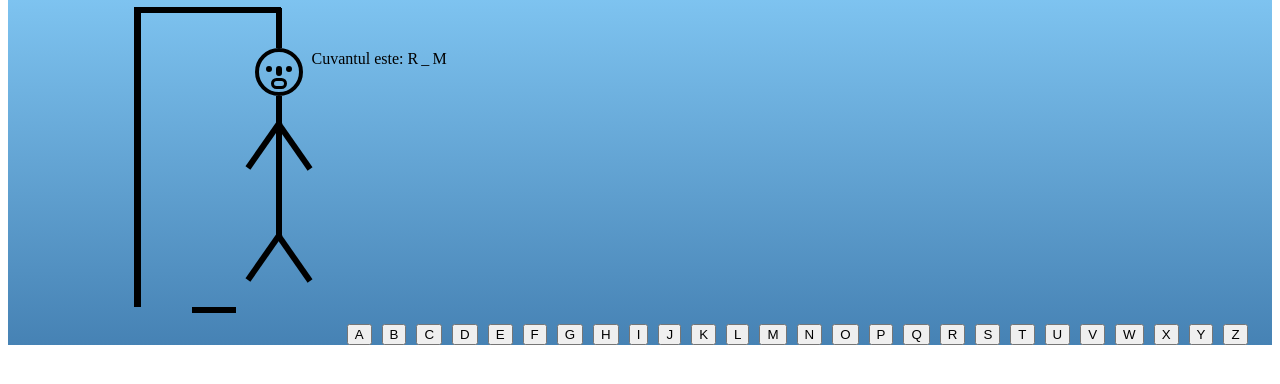
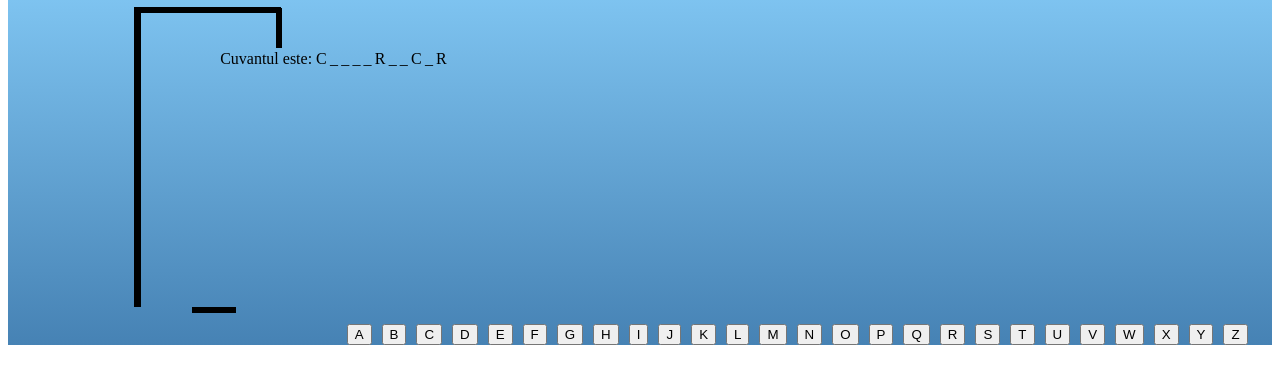
Before and after one commit to rmisca/Hangman-game, a plain HTML site: page index.html in a window 1280 px wide. Shown: the part 90-474 px from the top of the page. Drawn offline with Linux system fonts and the light colour scheme.

Commit message:
Show first or last letter in word.

```diff
--- a/index.html
+++ b/index.html
@@ -14,16 +14,16 @@
     <div id="vertical-line">
         <div id="horizontal-line-inline">
             <div id="vertical-line-inline"></div>
-            <div id="head" ></div>
-            <div id="body" ></div>
-            <div id="left-hand" ></div>
-            <div id="right-hand" ></div>
-            <div id="left-foot" ></div>
-            <div id="right-foot" ></div>
-            <div id="left-eye" ></div>
-            <div id="right-eye" ></div>
-            <div id="nose" ></div>
-            <div id="mouth" ></div>
+            <div id="head" class="hide" ></div>
+            <div id="body" class="hide"></div>
+            <div id="left-hand" class="hide" ></div>
+            <div id="right-hand" class="hide"></div>
+            <div id="left-foot" class="hide"></div>
+            <div id="right-foot" class="hide"></div>
+            <div id="left-eye" class="hide"></div>
+            <div id="right-eye" class="hide"></div>
+            <div id="nose" class="hide"></div>
+            <div id="mouth" class="hide"></div>
 
         </div>
     </div>
--- a/script.js
+++ b/script.js
@@ -3,19 +3,11 @@ var letters = "abcdefghijklmnopqrstuvwxyz".toUpperCase().split("");
 //const temp = get template element
 const temp = document.getElementById("btn-template");
 for(let i = 0; i < letters.length; i++) {
-    // const btnModel = document.createElement("button");-> <button class="..." ></button>
-    //btnModel.addClass = "btn, bnta"
-    // add btn text -> btnModel.innerHTML = letters[i]
-    // add above button into template -> temp.innerHtml = btnModel;
-    // btnModel.addEventListener("click", letterClicked(letters[i]))
-
     const btnLetter = document.createElement("button");
     btnLetter.className += "btn btn-default";
     btnLetter.innerHTML = '<span>' + letters[i] +'</span>';
     temp.appendChild(btnLetter);
     btnLetter.addEventListener("click", letterClicked);
-
-
 }
 
 function letterClicked(ev) {
@@ -29,27 +21,35 @@ function letterClicked(ev) {
     }
  }
 
-var randomWord = "rom".toUpperCase();
+let bodyParts=["head", "body", "left-hand", "right-hand", "left-foot", "right-foot", "left-eye", "right-eye", "nose", "mouth"];
 
+var randomWord = "ceasornicar".toUpperCase();
 
 function hideWordLetters (word) {
     let hiddenString = "";
     hiddenString += word.charAt(0);
-    lastLetter = word.charAt(word.length - 1)
-    let wordWithoutFirstAndLastLetter = word.substr(1).substr(1, word.length - 1);
-    wordWithoutFirstAndLastLetter = wordWithoutFirstAndLastLetter.replace(/[a-z]/gi, '_')
-    word.replace("_", "$")
-    hiddenString += wordWithoutFirstAndLastLetter + lastLetter;
-
+    const lastLetter = word.charAt(word.length - 1);
+    const firstLetter = word.charAt(0);
+    const newArrayOnTheWay = word.split("");
+    for (let i = 1; i < newArrayOnTheWay.length - 1; i++) {
+        console.log(newArrayOnTheWay[i]);
+        if (newArrayOnTheWay[i] === firstLetter || newArrayOnTheWay[i] === lastLetter) {
+            hiddenString += newArrayOnTheWay[i];
+        } else {
+            hiddenString += "_";
+        }
+    }
+    hiddenString += lastLetter;
     return hiddenString;
 }
 const wordContainer = document.getElementById("word-container");
 wordContainer.innerHTML = '<span>' + hideWordLetters(randomWord) + '</span>';
 
 function wrongLetterClicked () {
-    const head = document.getElementById("head");
-    const neck = document.getElementById("neck");
-    head.classList.remove("hide");
-    neck.classList.remove("hide");
-
+    const bodyPartToShow = document.getElementById(bodyParts[0]);
+    bodyPartToShow.classList.remove("hide");
+    bodyParts.shift();
+    if (bodyParts.length === 0) {
+    console.log("hka")
+    }
 }
--- a/style.css
+++ b/style.css
@@ -9,9 +9,9 @@
 #main {
     background: linear-gradient(lightskyblue, steelblue)
 }
-/*.hide {*/
-/*    display: none;*/
-/*}*/
+.hide {
+    display: none;
+}
 h1 {
     text-align: center;
     font-size: 3em;
```
